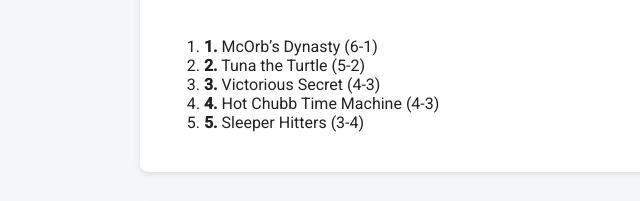
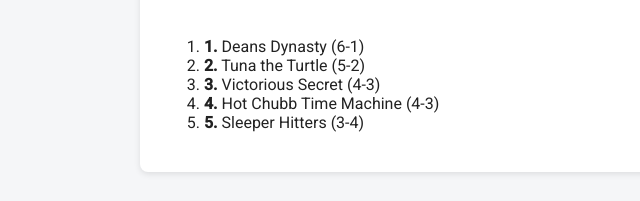
Before and after one commit to Tunatheturtle/TheCouchCoaches, a plain HTML site: page public/index.html in a window 1280 px wide. Shown: the part 548-749 px from the top of the page, 0-640 px from the left. Drawn offline with nearby package versions, Linux system fonts and the light colour scheme.

Commit message:
Test auto deploy via GitHub Actions

```diff
--- a/public/index.html
+++ b/public/index.html
@@ -159,7 +159,7 @@
       <h2>Power Rankings</h2>
       <div class="section-content">
         <ol>
-          <li><strong>1.</strong> McOrb’s Dynasty (6-1)</li>
+          <li><strong>1.</strong> Deans Dynasty (6-1)</li>
           <li><strong>2.</strong> Tuna the Turtle (5-2)</li>
           <li><strong>3.</strong> Victorious Secret (4-3)</li>
           <li><strong>4.</strong> Hot Chubb Time Machine (4-3)</li>
```
